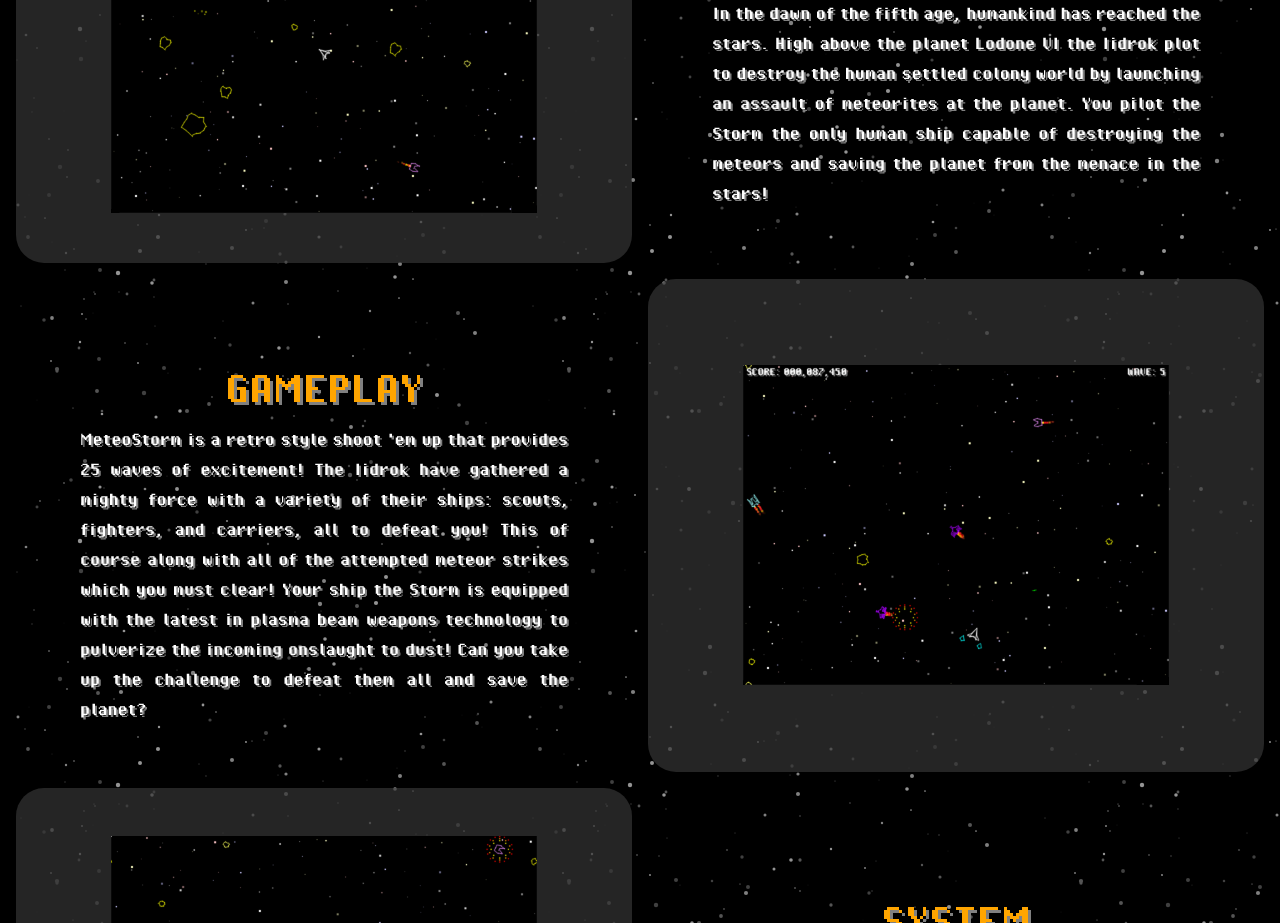
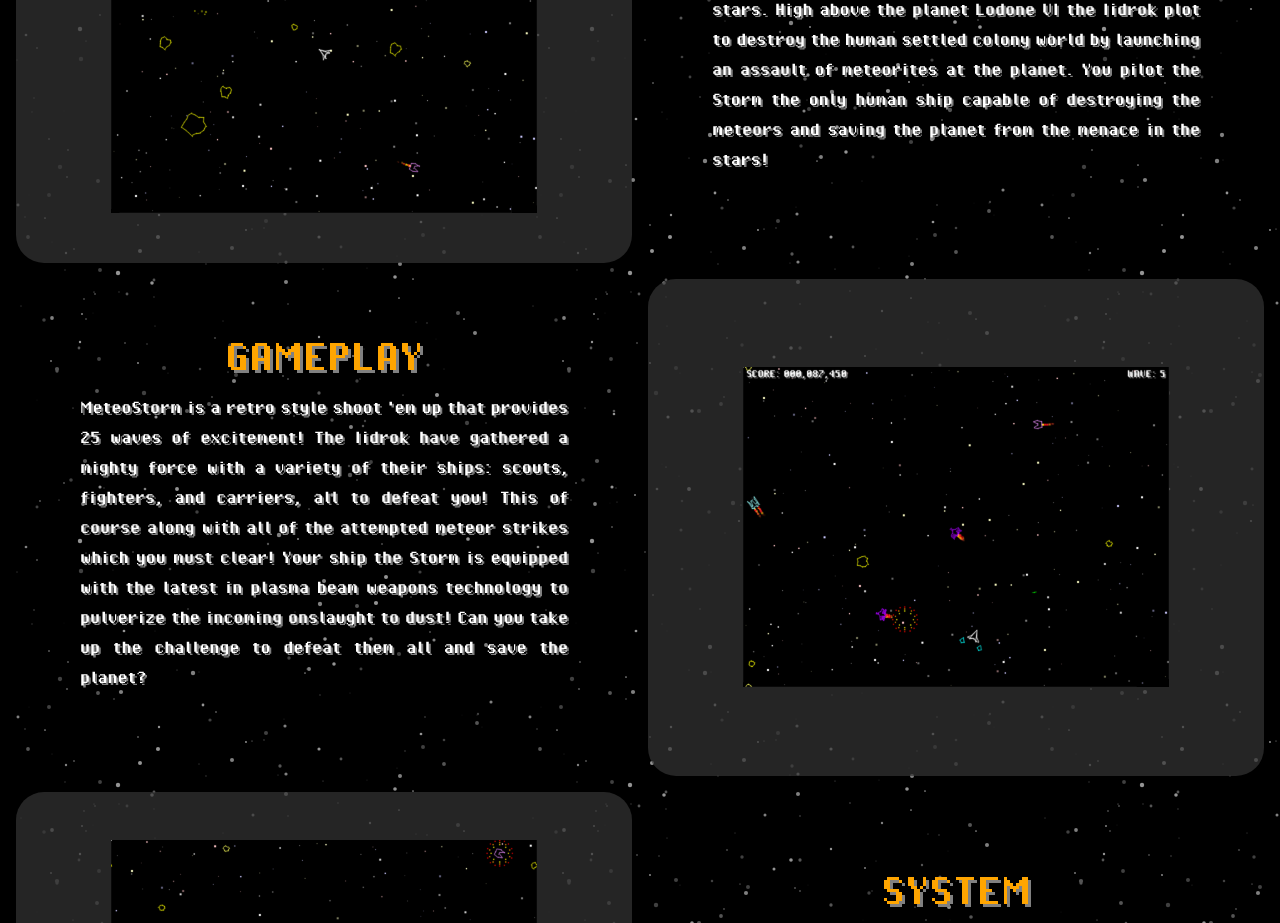
Before and after one commit to serberoth/meteostorm-site, a plain HTML site: page index.html in a window 1280 px wide. Shown: the part 580-1503 px from the top of the page. Drawn offline with nearby package versions, Linux system fonts and the light colour scheme.

Commit message:
Pushed up text boxes by margin of sub-title

```diff
--- a/index.css
+++ b/index.css
@@ -98,7 +98,13 @@
     display: flex;
     justify-content: center;
     align-items: center;
-  }
+}
+
+.txt-box {
+    margin-top: 0px !important;
+    padding-top: 0px !important;
+    margin-bottom: 3.25rem !important;
+}
 
 /*
  * Extra utilities
--- a/index.html
+++ b/index.html
@@ -67,7 +67,7 @@
                 <div class="me-md-3 pt-3 px-3 pt-md-5 px-md-5 text-center txt-vcenter overflow-hidden">
                     <!-- TODO: Look low vertically instead of centered -->
                     <!-- See about adding in the name of the ship: Storm again??? -->
-                    <div class="my-3 p-3">
+                    <div class="my-3 p-3 txt-box">
                         <h2 class="display-5 sub-title">STORY</h2>
                         <p class="lead txt-justify content">
                             In the dawn of the fifth age, humankind
@@ -85,7 +85,7 @@
 
             <div class="d-md-flex flex-md-equal w-100 my-md-3 ps-md-3">
                 <div class="me-md-3 pt-3 px-3 pt-md-5 px-md-5 text-center txt-vcenter overflow-hidden">
-                    <div class="my-3 p-3">
+                    <div class="my-3 p-3 txt-box">
                         <h2 class="display-5 sub-title">GAMEPLAY</h2>
                         <p class="lead txt-justify content">
                             MeteoStorm is a retro style shoot 'em up that provides 25 waves of excitement!
@@ -110,7 +110,7 @@
                     <img src="images/shots/new_osx_gameplay_gameover_001.png" width="426" height="320" alt="Gameplay Game Over" />
                 </div>
                 <div class="me-md-3 pt-3 px-3 pt-md-5 px-md-5 txt-vcenter overflow-hidden">
-                    <div class="my-3 p-3">
+                    <div class="my-3 p-3 txt-box">
                         <h2 class="display-5 text-center sub-title">SYSTEM</h2>
                         <ul class="lead content">
                             <li>Windows 10 or Mac OS X 10.15+</li>
```
